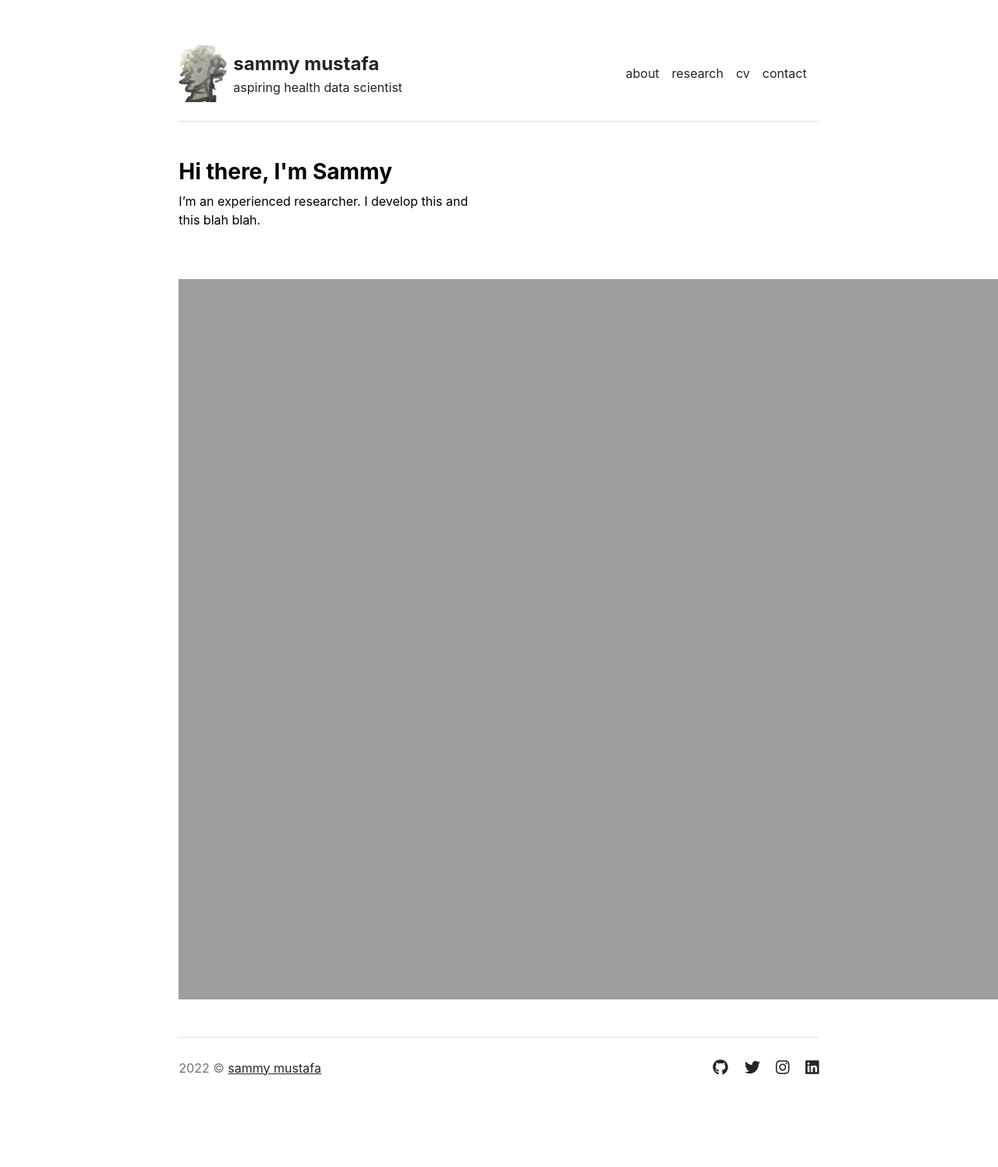
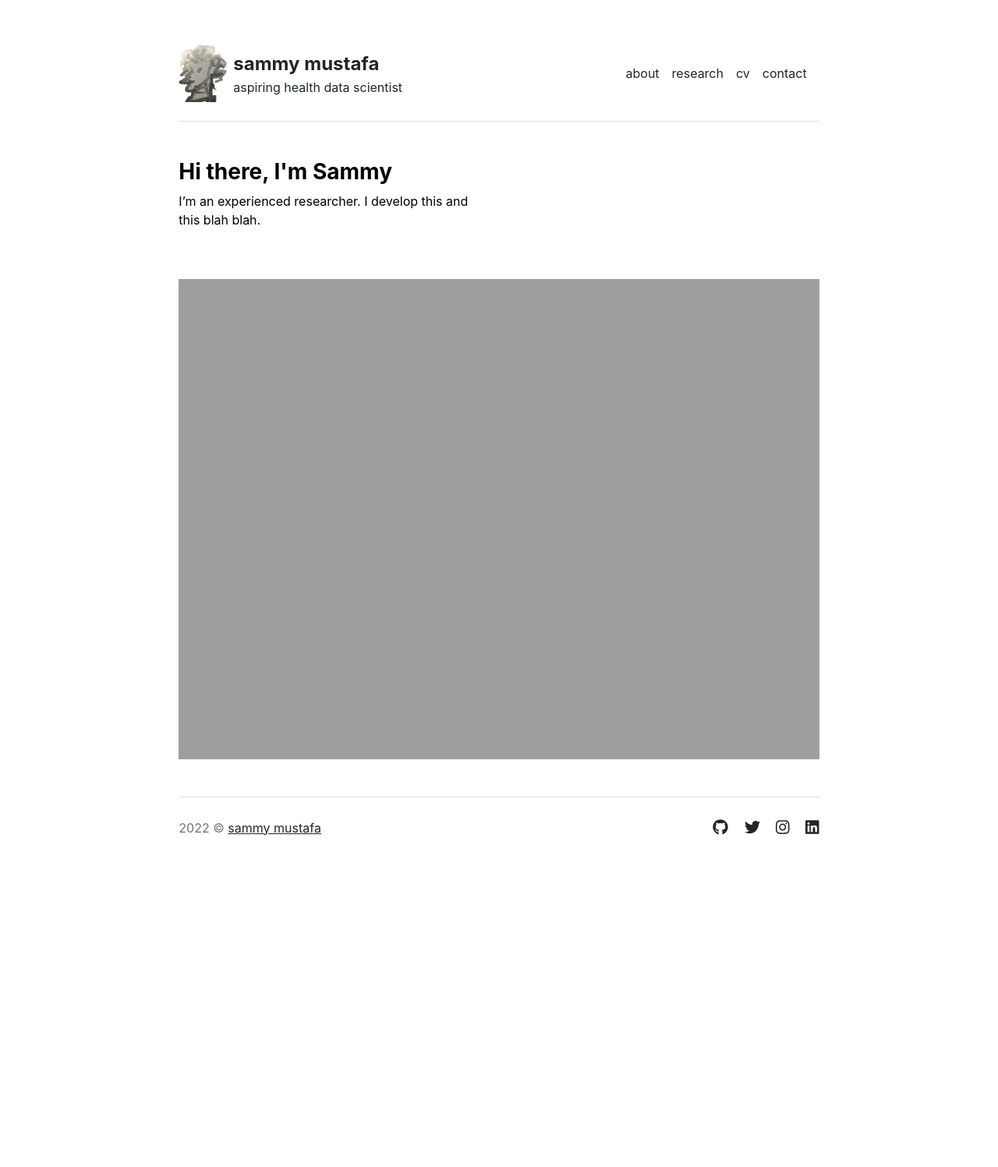
Before and after one commit to sammymustafa/sammymustafa.github.io, a Jekyll site: the page built from index.md, in a window 1280 px wide. Shown: the whole page at 78% size. Built offline with Jekyll 4.4.1, drawn with Linux system fonts in a browser that asks for light colours; after the commit the page ends 1189 px from its top, so only the background shows below that.

Commit message:
fix home image

```diff
--- a/_layouts/home.html
+++ b/_layouts/home.html
@@ -7,6 +7,6 @@ layout: default
     {{ content }}
   </div>
   <div class="col-md-12">
-    <img src="{{ site.github.url }}/assets/img/me.jpeg" alt="Me" width = "150%">
+    <img src="{{ site.github.url }}/assets/img/me.jpeg" alt="Me" width = "100%">
   </div>
 </div>
```
